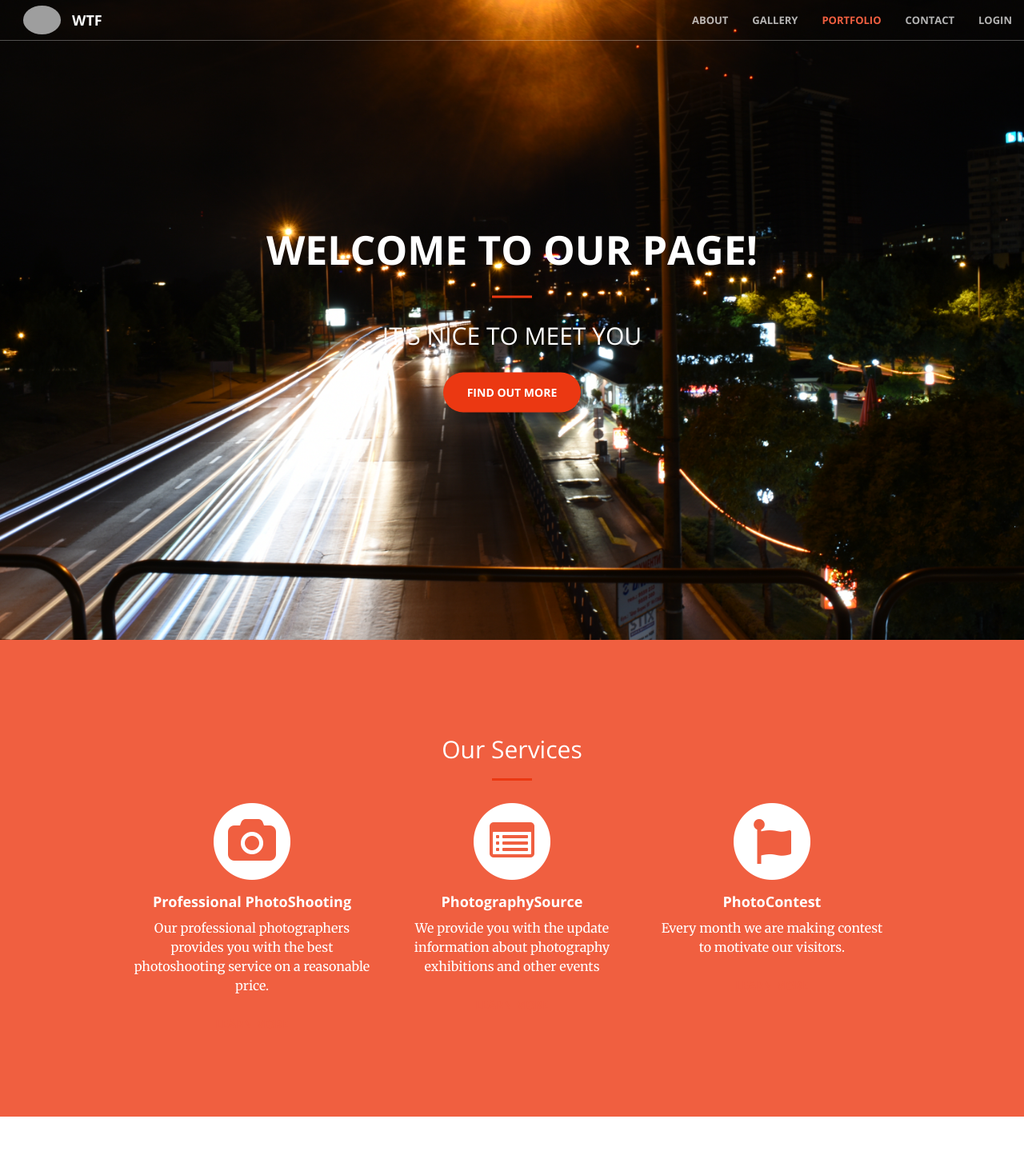
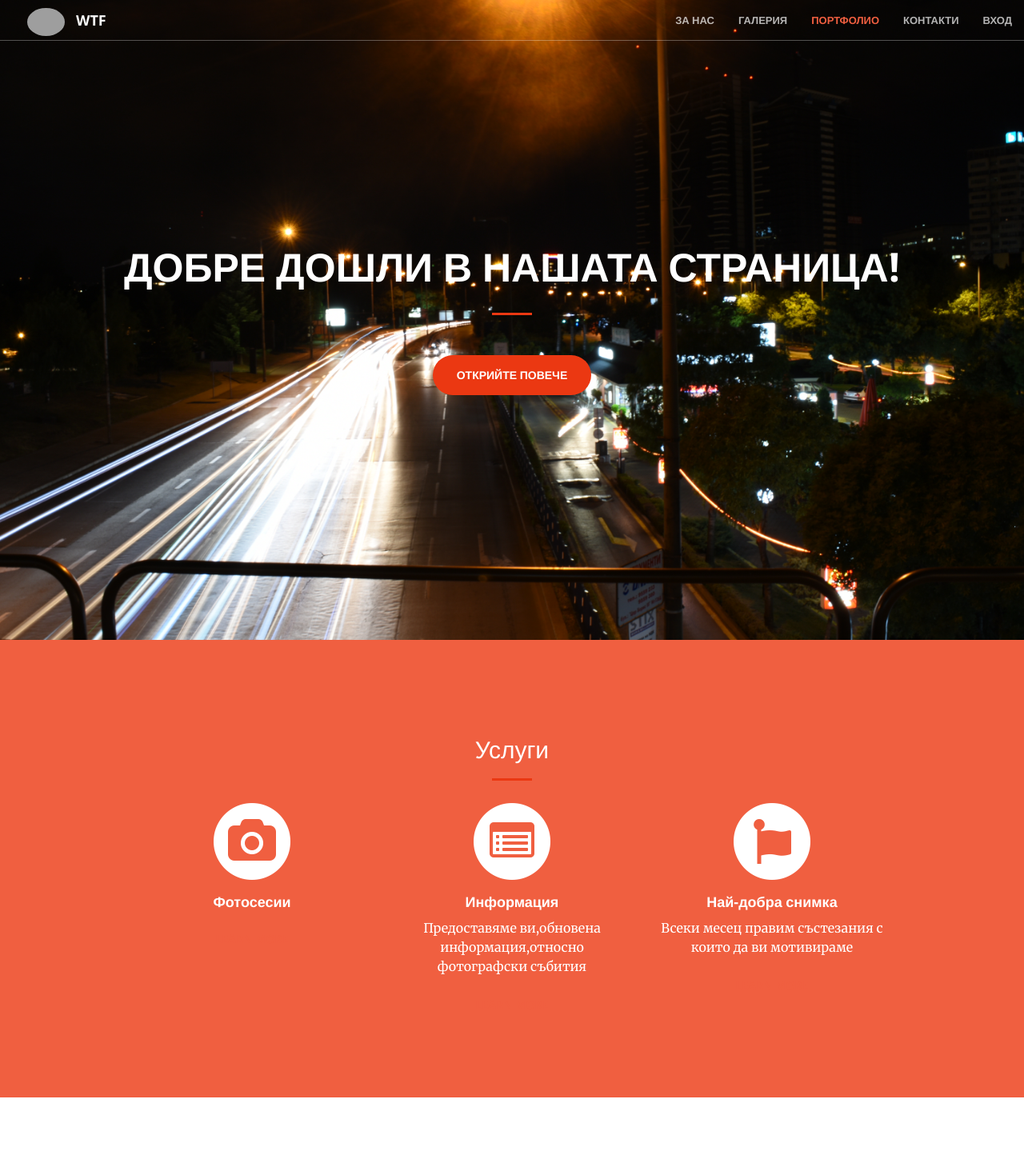
Before and after one commit to Snytra/Practical-Project-Softuni, a PHP site: page / in a window 1280 px wide. Shown: the top 1469 px of the page at 80% size. Run offline with PHP 8.4, Linux system fonts and the light colour scheme; some libraries are stand-ins or nearby versions; grey boxes are pictures that could not be loaded.

Commit message:
Update8.0

```diff
--- a/Project/PhotographyWebSite/Gallery.html
+++ b/Project/PhotographyWebSite/Gallery.html
@@ -43,10 +43,10 @@
         <div class="collapse navbar-collapse" id="bs-example-navbar-collapse-1">
             <ul class="nav navbar-nav navbar-right">
                 <li>
-                    <a class="page-scroll" href="#about">About</a>
+                    <a class="page-scroll" href="About_us.html">About</a>
                 </li>
                 <li>
-                    <a class="page-scroll" href="#gallery">Gallery</a>
+                    <a class="page-scroll" href="Gallery.html">Gallery</a>
                 </li>
                 <li>
                     <a class="page-scroll" href="#portfolio">Portfolio</a>
--- a/Project/PhotographyWebSite/css/Gallery.css
+++ b/Project/PhotographyWebSite/css/Gallery.css
@@ -35,7 +35,7 @@ p {
     background-color: #F05F40;
 }
 .bg-dark {
-    background-color: #222222;
+    background-color: grey;
     color: white;
 }
 .text-faded {
@@ -50,10 +50,6 @@ aside {
 .no-padding {
     padding: 0;
 }
-
-
-
-
 *{
     margin: 0;
     padding: 0;
--- a/Project/PhotographyWebSite/css/cssAbout.css
+++ b/Project/PhotographyWebSite/css/cssAbout.css
@@ -50,7 +50,6 @@ aside {
 .no-padding {
     padding: 0;
 }
-
 .container-hui{
     position: relative;
     background: grey;
@@ -89,7 +88,6 @@ aside {
     color: #F05F40;
     font-family: 'Open Sans', 'Helvetica Neue', Arial, sans-serif;
     font-weight: 700;
-    text-transform: uppercase;
 }
 .navbar-default .navbar-header .navbar-brand:hover,
 .navbar-default .navbar-header .navbar-brand:focus {
@@ -99,7 +97,7 @@ aside {
     font-weight: 700;
     font-size: 12px;
     color: #222222;
-    text-transform: uppercase;
+
 }
 .navbar-default .nav > li > a,
 .navbar-default .nav > li > a:focus {
--- a/Project/PhotographyWebSite/css/full.css
+++ b/Project/PhotographyWebSite/css/full.css
@@ -64,6 +64,11 @@ aside {
     -webkit-transition: all 0.35s;
     -moz-transition: all 0.35s;
     transition: all 0.35s;
+}
+
+.navbar-brand img {
+    margin-top: 5px;
+    margin-left: 5px;
 }
 .navbar-default .navbar-header .navbar-brand {
     color: #F05F40;
--- a/Project/PhotographyWebSite/index.html
+++ b/Project/PhotographyWebSite/index.html
@@ -38,7 +38,7 @@
                 <span class="sr-only">Toggle navigation</span> Menu <i class="fa fa-bars"></i>
             </button>
             <a class="navbar-brand page-scroll" href="index.html">
-                <img class="img-responsive img-circle" src="img/siteLogo.jpg"  style="width: 75px;">WTF
+                <img class="img-responsive img-circle" src="img/abv.jpg"  style="width: 75px;">WTF
             </a>
         </div>
 
@@ -46,19 +46,19 @@
         <div class="collapse navbar-collapse" id="bs-example-navbar-collapse-1">
             <ul class="nav navbar-nav navbar-right">
                 <li>
-                    <a class="page-scroll" href="About_us.html">About</a>
+                    <a class="page-scroll" href="About_us.html">За нас</a>
                 </li>
                 <li>
-                    <a class="page-scroll" href="#gallery">Gallery</a>
+                    <a class="page-scroll" href="Gallery.html">Галерия</a>
                 </li>
                 <li>
-                    <a class="page-scroll" href="#portfolio">Portfolio</a>
+                    <a class="page-scroll" href="#portfolio">Портфолио</a>
                 </li>
                 <li>
-                    <a class="page-scroll" href="#contact">Contact</a>
+                    <a class="page-scroll" href="#contact">Контакти</a>
                 </li>
                 <li>
-                    <a class="page-scroll" href="#login">Login</a>
+                    <a class="page-scroll" href="#login">Вход</a>
                 </li>
             </ul>
         </div>
@@ -69,11 +69,11 @@
    <header>
            <div class="header-content">
                    <div class="header-content-inner">
-                       <h1 id="homeHeading">Welcome To Our Page!</h1>
+                       <h1 id="homeHeading">Добре дошли в нашата страница!</h1>
                        <hr>
-                       <h2>IT'S NICE TO MEET YOU</h2>
+                       <h2></h2>
                        <br>
-                       <a href="About_us.html" class="btn btn-primary btn-xl page-scroll">Find Out More</a>
+                       <a href="About_us.html" class="btn btn-primary btn-xl page-scroll">Открийте повече</a>
                    </div>
            </div>
        </div>
@@ -83,7 +83,7 @@
     <div class="container">
         <div class="row text-center">
             <div class="col-lg-10 col-lg-offset-1">
-                <h2>Our Services</h2>
+                <h2>Услуги</h2>
                 <hr class="small">
                 <div class="row">
                     <div class="col-md-4 col-sm-6">
@@ -93,9 +93,9 @@
                                 <i class="fa fa-camera fa-stack-1x text-primary"></i>
                             </span>
                             <h4>
-                                <strong>Professional PhotoShooting</strong>
+                                <strong>Фотосесии</strong>
                             </h4>
-                            <p>Our professional photographers provides you with the best photoshooting service on a reasonable price.</p>
+                            <p></p>
                             <a href="#" class="btn btn-light">Learn More</a>
                         </div>
                     </div>
@@ -106,9 +106,9 @@
                                 <i class="fa fa-list-alt fa-stack-1x text-primary"></i>
                             </span>
                             <h4>
-                                <strong>PhotographySource</strong>
+                                <strong>Информация</strong>
                             </h4>
-                            <p>We provide you with the update information about photography exhibitions and other events</p>
+                            <p>Предоставяме ви,обновена информация,относно фотографски събития</p>
                             <a href="#" class="btn btn-light">Learn More</a>
                         </div>
                     </div>
@@ -119,9 +119,9 @@
                                 <i class="fa fa-font-awesome fa-stack-1x text-primary"></i>
                             </span>
                             <h4>
-                                <strong>PhotoContest</strong>
+                                <strong>Най-добра снимка</strong>
                             </h4>
-                            <p>Every month we are making contest to motivate our visitors.</p>
+                            <p>Всеки месец правим състезания с които да ви мотивираме</p>
                             <a href="#" class="btn btn-light">Learn More</a>
                         </div>
                     </div>
```
Also changed, not shown: Project/PhotographyWebSite/About_us.html (+25 -5 lines).
